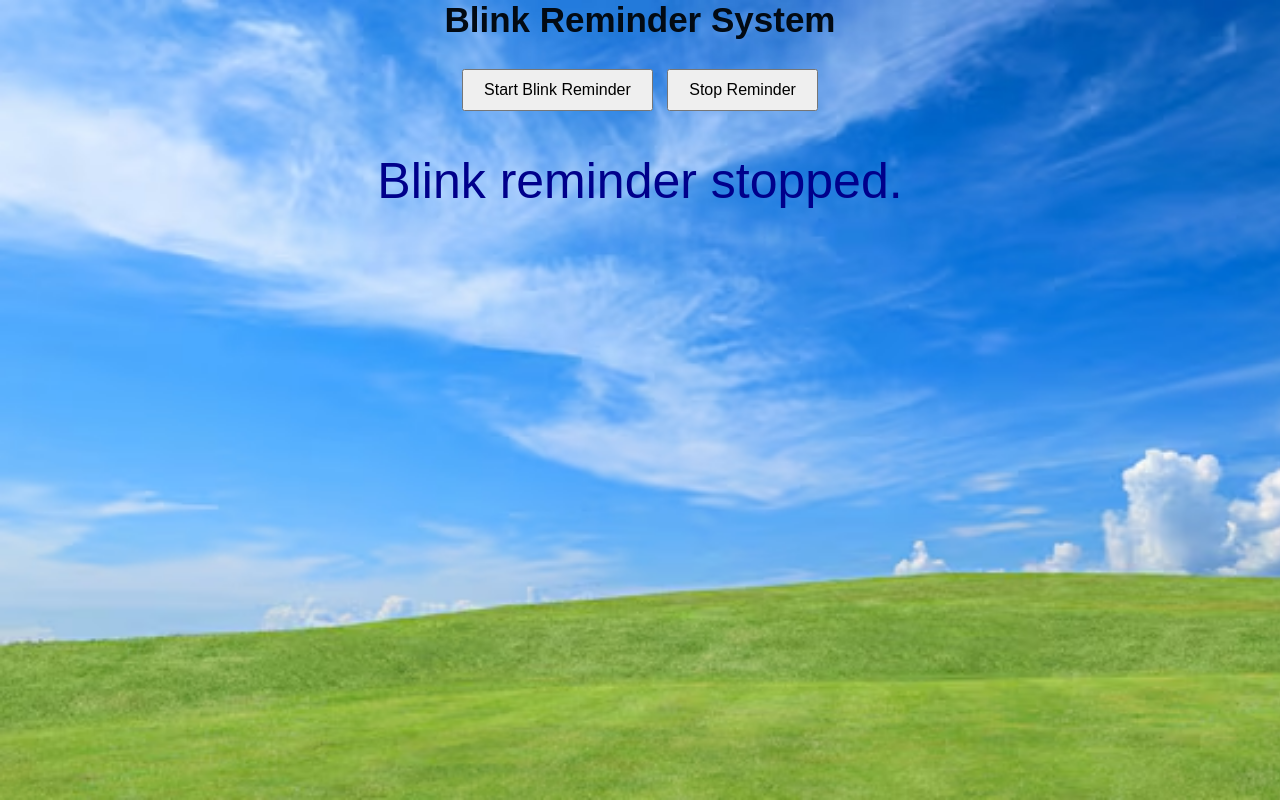
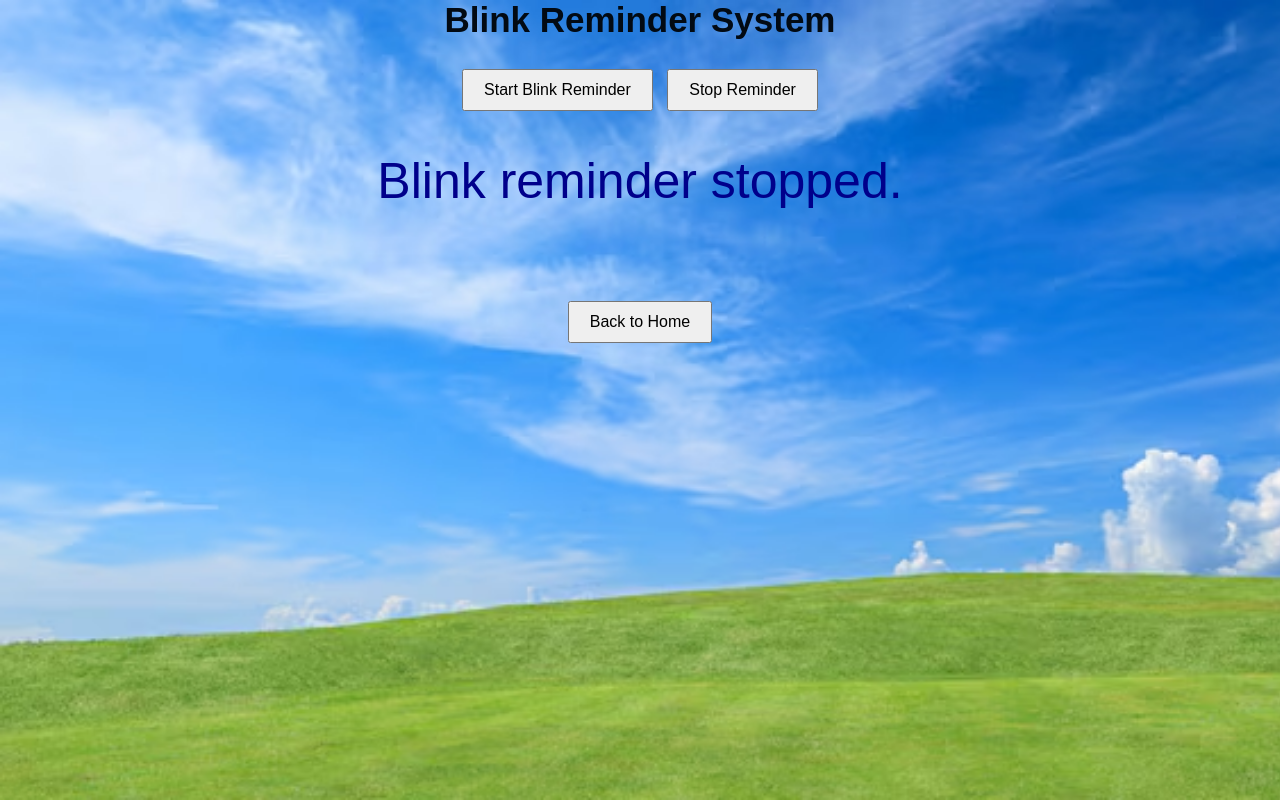
Before and after one commit to deepanddhe/blink-care-project, a plain HTML site: page blinktimer.html in a window 1280 px wide. Both pictures are taken after a click on the button "Stop Reminder". Drawn offline with Linux system fonts and the light colour scheme.

Commit message:
add both remainder stopped means back to home show

```diff
--- a/blinktimer.html
+++ b/blinktimer.html
@@ -22,8 +22,12 @@
         }
        function stopBlinkReminder() {
             clearInterval(blinkInterval);
-            document.getElementById("blinkMessage").innerText = "Blink reminder stopped.";
+            document.getElementById("blinkMessage").innerHTML = `
+                Blink reminder stopped.<br><br>
+                <a href="index(home).html">
+                    <button style="font-size:16px; padding:10px 20px;">Back to Home</button>
+                </a>`;
         }
     </script>
-    </body>
+</body>
 </html>
```
